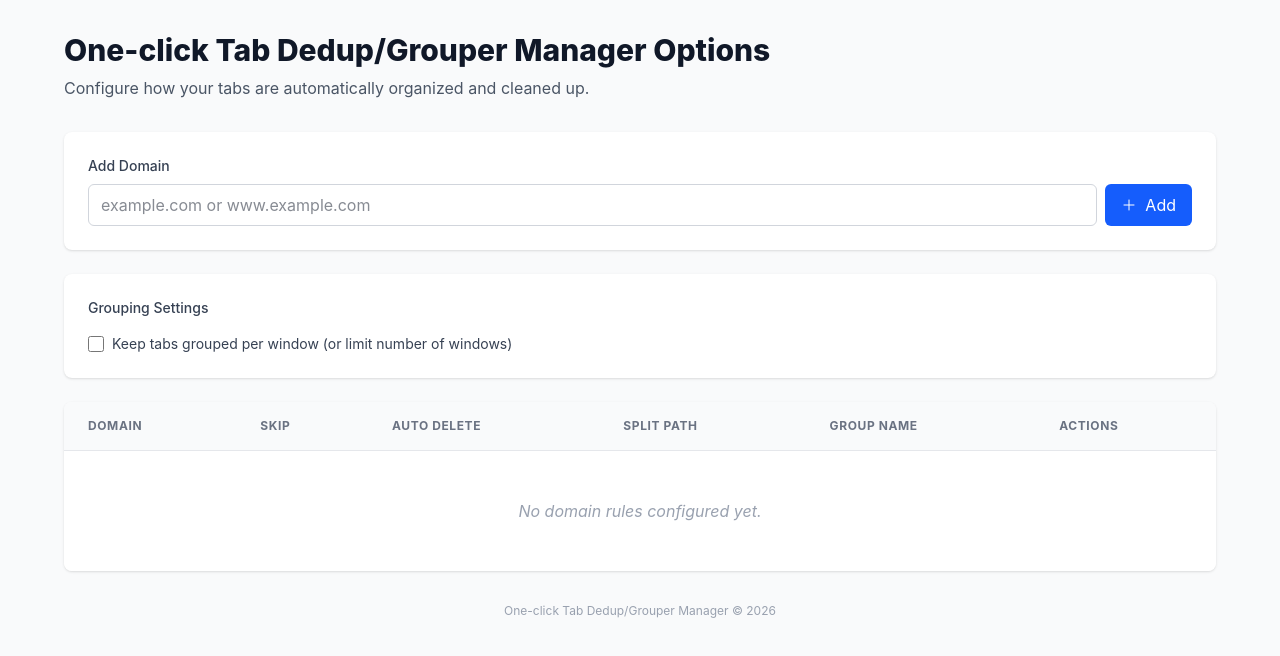
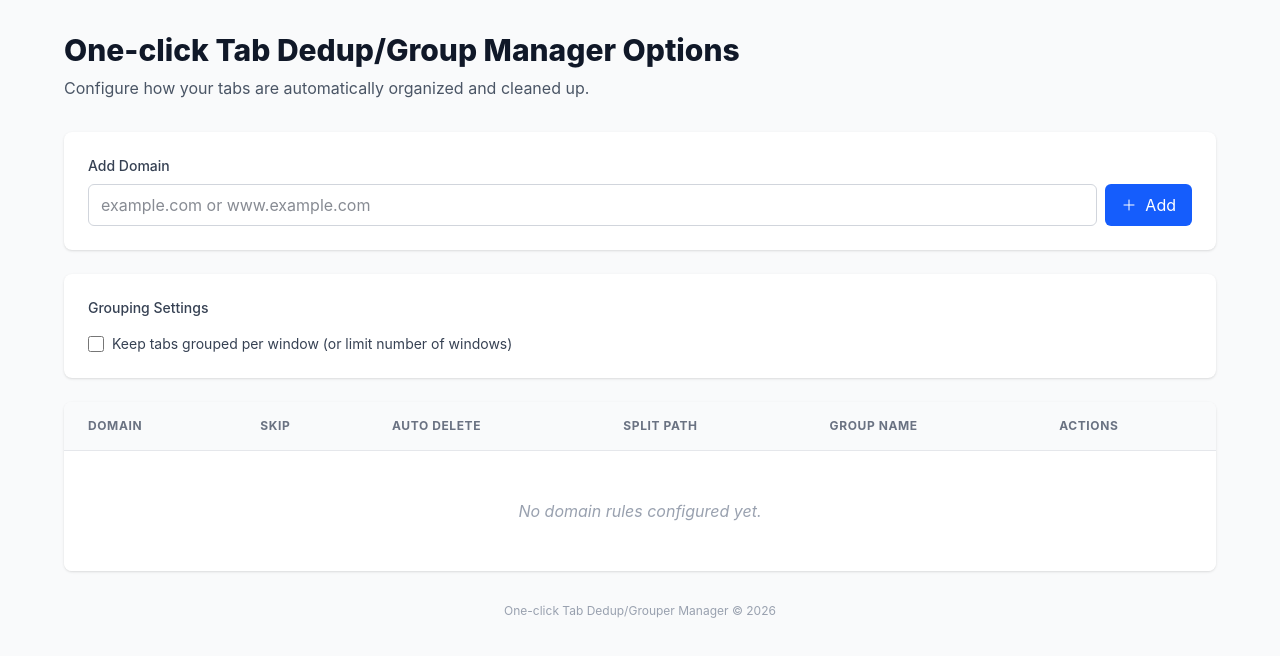
Before and after one commit to sonnywl/tab-dedup-manager, a React (Vite) app: page / in a window 1280 px wide. Shown: the top 656 px of the page. Built offline with nearby package versions, Linux system fonts and the light colour scheme.

Commit message:
Update title

```diff
--- a/src/App.tsx
+++ b/src/App.tsx
@@ -1,9 +1,14 @@
+import {
+  GroupingConfig,
+  Rule,
+  SyncStoreState,
+  validateRule,
+} from "./utils/storage";
 import { PlusIcon, TrashIcon, XMarkIcon } from "@heroicons/react/24/outline";
 import React, { useCallback, useEffect, useMemo, useState } from "react";
 
 // @ts-ignore
 import startSyncStore from "./utils/startSyncStore";
-import { Rule, validateRule, GroupingConfig, SyncStoreState } from "./utils/storage";
 
 // FIX: normalize groupName "" → undefined before persisting to avoid empty string group keys
 function normalizeRule(rule: Rule): Rule {
@@ -398,7 +403,7 @@ export default function App() {
       <div className="max-w-6xl mx-auto">
         <header className="mb-8">
           <h1 className="text-3xl font-extrabold text-gray-900">
-            One-click Tab Dedup/Grouper Manager Options
+            One-click Tab Dedup/Group Manager Options
           </h1>
           <p className="text-gray-600 mt-2">
             Configure how your tabs are automatically organized and cleaned up.
```
